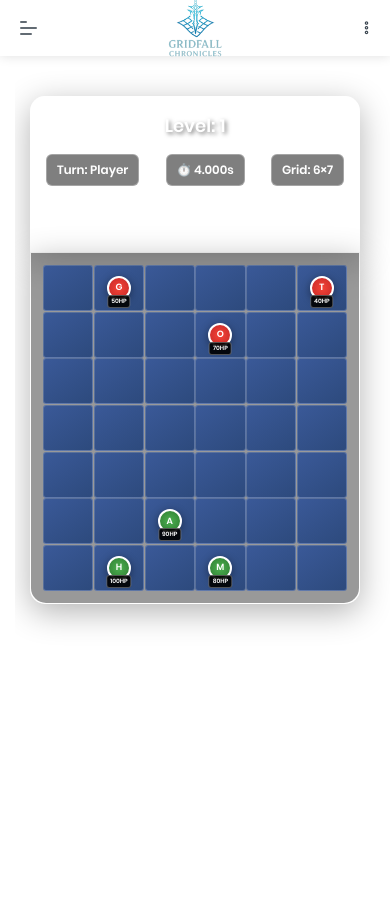
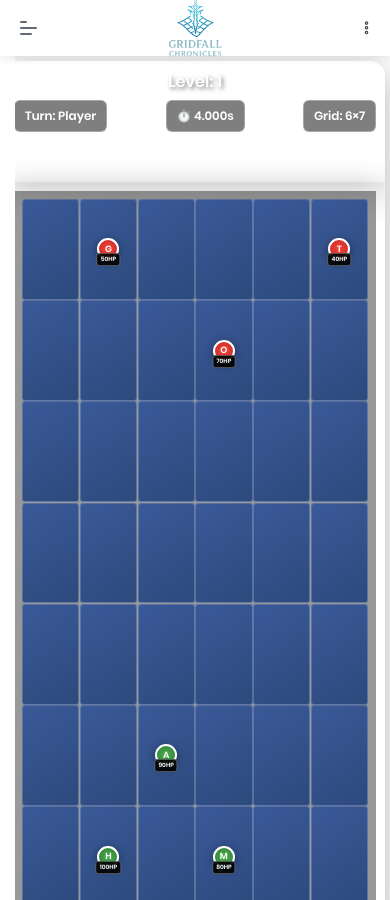
Before and after one commit to joelwebb/gridfall_chapter_1, a Flask app: page /mobile_game in a window 390 px wide. Run offline with Flask 3, Linux system fonts and the light colour scheme; some libraries are stand-ins or nearby versions.

Commit message:
Assistant checkpoint: Reduce mobile game whitespace and eliminate scrolling
Assistant generated file changes:
- templates/mobile_game.html: Reduce top padding and spacing to eliminate scrolling, Reduce card title and info spacing, Reduce grid height and optimize for full viewport, Reduce controls spacing, Override main content padding for mobile game, Update smaller screen responsive styles

---

User prompt:

Ok slightly too much white space at the top of the page and the user has to scroll which should be a no no on the mobile game page.

Replit-Commit-Author: Assistant
Replit-Commit-Session-Id: bace0b1e-704f-4094-83d4-4d0d6cd27603

```diff
--- a/templates/mobile_game.html
+++ b/templates/mobile_game.html
@@ -6,18 +6,20 @@
 {% block stylesheets %}
 <style>
     .mobile-game-container {
-        padding: 15px;
+        padding: 8px;
         max-width: 100vw;
         display: flex;
         flex-direction: column;
         gap: 0;
+        height: 100vh;
+        overflow: hidden;
     }
 
     .mobile-card {
         background: rgba(255, 255, 255, 0.1);
         backdrop-filter: blur(10px);
         border: 1px solid rgba(255, 255, 255, 0.2);
-        padding: 15px;
+        padding: 10px;
         box-shadow: 0 8px 32px rgba(0, 0, 0, 0.3);
         margin: 0 auto;
         width: 100%;
@@ -40,9 +42,9 @@
     .mobile-card-title {
         color: white;
         text-align: center;
-        font-size: 20px;
+        font-size: 18px;
         font-weight: bold;
-        margin-bottom: 15px;
+        margin-bottom: 8px;
         text-shadow: 2px 2px 4px rgba(0, 0, 0, 0.5);
     }
 
@@ -50,8 +52,8 @@
         display: flex;
         justify-content: space-between;
         align-items: center;
-        margin-bottom: 15px;
-        gap: 10px;
+        margin-bottom: 8px;
+        gap: 8px;
     }
 
     .status-text {
@@ -70,10 +72,10 @@
         grid-template-rows: repeat(7, 1fr);
         gap: 1px;
         width: 100%;
-        height: 400px;
+        height: calc(100vh - 140px);
         background: rgba(0, 0, 0, 0.4);
         border-radius: 0 0 15px 15px;
-        padding: 15px;
+        padding: 10px;
         flex: 1;
     }
 
@@ -153,7 +155,7 @@
 
     .mobile-controls {
         text-align: center;
-        margin-top: 15px;
+        margin-top: 8px;
     }
 
     .mobile-btn {
@@ -176,33 +178,48 @@
     /* Smaller screens */
     @media (max-width: 400px) {
         .mobile-game-container {
-            max-width: 360px;
+            max-width: 100vw;
+            padding: 5px;
+        }
+
+        .mobile-card {
+            padding: 8px;
         }
 
         .game-grid {
-            height: 350px;
+            height: calc(100vh - 120px);
             gap: 0.5px;
-            padding: 12px;
+            padding: 8px;
         }
 
         .grid-cell {
-            min-height: 45px;
+            min-height: 40px;
             font-size: 7px;
         }
 
         .player-unit, .enemy-unit {
-            width: 24px;
-            height: 24px;
+            width: 22px;
+            height: 22px;
             font-size: 9px;
         }
 
         .unit-hp {
             font-size: 6px;
-            bottom: -10px;
+            bottom: -8px;
         }
 
         .mobile-card-title {
-            font-size: 18px;
+            font-size: 16px;
+            margin-bottom: 6px;
+        }
+
+        .game-info {
+            margin-bottom: 6px;
+            gap: 6px;
+        }
+
+        .mobile-controls {
+            margin-top: 6px;
         }
     }
 
@@ -220,6 +237,8 @@
     .pcoded-main-container .pcoded-content {
         background: #fff;
         min-height: 100vh;
+        padding: 0 !important;
+        margin: 0 !important;
     }
 
     /* Prevent pull-to-refresh */
```
